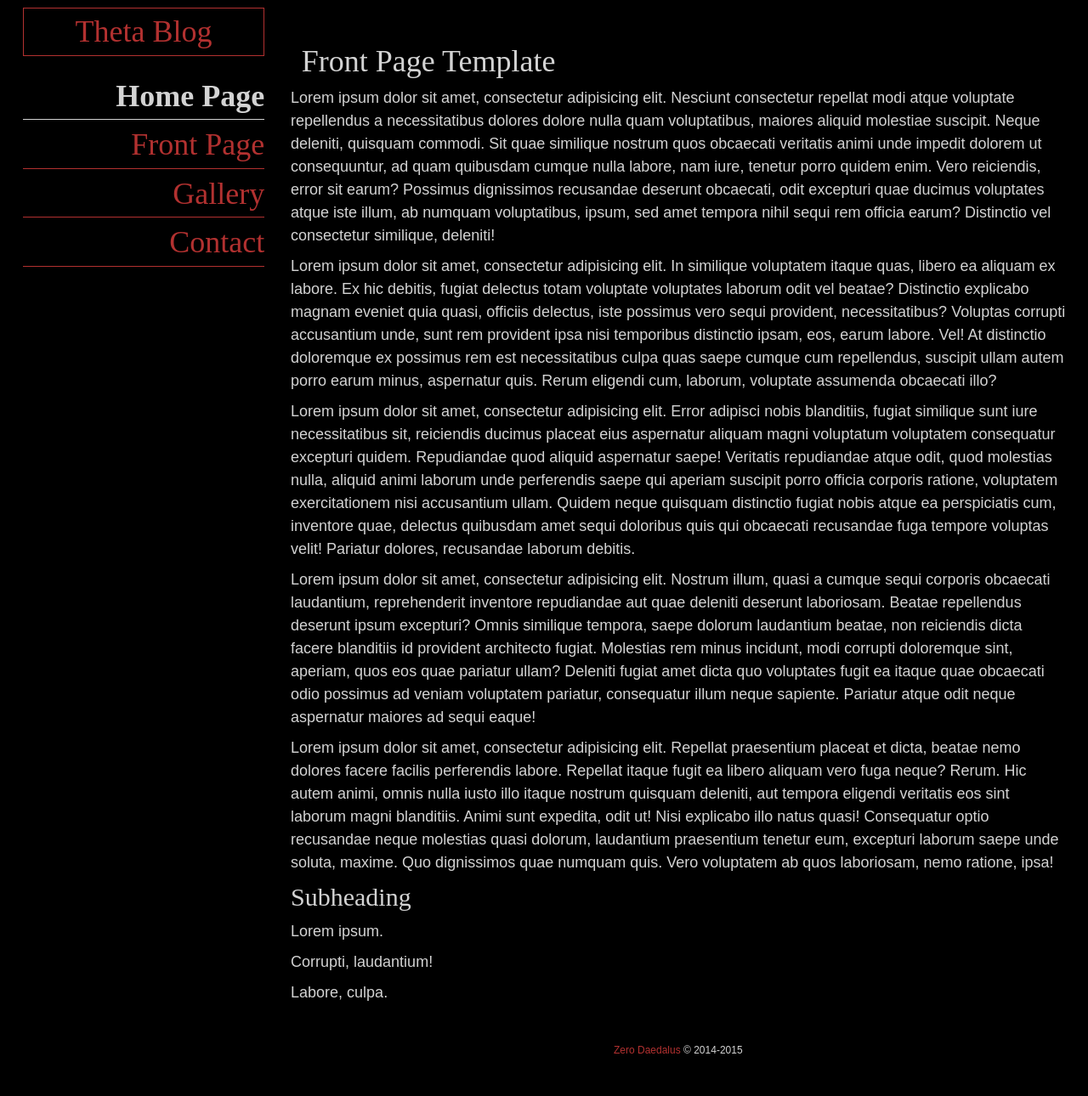
After one commit to DaJoker29/Theta, a PHP site: page /front-page.php in a window 1280 px wide. The commit adds this page. Shown: the whole page at 85% size. Run offline with PHP 8.4, Linux system fonts and the light colour scheme; some libraries are stand-ins or nearby versions; some web fonts are replaced.

Commit message:
Add Front Page template
* Create front-page.php template
* Update Nav to reflect new page structure

```diff
--- /dev/null
+++ b/mockup/front-page.php
@@ -0,0 +1,11 @@
+<?php
+    set_include_path('./templates');
+    include 'head.php';
+    include 'sidebar.php';
+    /*  Start of Content*/
+    include 'front-page-content.php';
+    /*  End of Content*/
+    include 'footer.php';
+    include 'scripts.php';
+    include 'close.php';
+?>
--- a/mockup/stylesheets/application.css
+++ b/mockup/stylesheets/application.css
@@ -472,6 +472,10 @@ textarea {
   margin-bottom: 9px;
   margin-bottom: 0.5rem;
 }
+/* line 13, ../../sass/layouts/_nav.scss */
+.nav-link a {
+  display: block;
+}
 
 /* line 1, ../../sass/layouts/_header.scss */
 .site-title {
@@ -514,6 +518,17 @@ textarea {
   }
 }
 
+/* line 1, ../../sass/layouts/_front-page.scss */
+.front-page {
+  border-top-width: 2px;
+  border-top-width: 0.11111rem;
+  border-top-style: solid;
+  border-top-color: #B23130;
+  padding-top: 7px;
+  padding-top: 0.38889rem;
+  clear: both;
+}
+
 /* line 1, ../../sass/modules/_post.scss */
 .post {
   border-top-width: 2px;
@@ -526,23 +541,17 @@ textarea {
   margin-bottom: 4rem;
   clear: both;
 }
-@media (min-width: 1200px) {
-  /* line 7, ../../sass/modules/_post.scss */
-  .post:first-child {
-    border: none;
-  }
-}
 
-/* line 13, ../../sass/modules/_post.scss */
+/* line 7, ../../sass/modules/_post.scss */
 .post-body {
   clear: both;
 }
 
-/* line 17, ../../sass/modules/_post.scss */
+/* line 11, ../../sass/modules/_post.scss */
 .post-actions {
   font-weight: bold;
 }
-/* line 20, ../../sass/modules/_post.scss */
+/* line 14, ../../sass/modules/_post.scss */
 .post-actions button {
   width: 22.22222%;
   float: left;
@@ -550,7 +559,7 @@ textarea {
   margin-right: 1.38889%;
 }
 
-/* line 25, ../../sass/modules/_post.scss */
+/* line 19, ../../sass/modules/_post.scss */
 .post-meta span {
   width: 97.22222%;
   float: left;
@@ -559,7 +568,7 @@ textarea {
   font-family: "BigJohn";
 }
 
-/* line 30, ../../sass/modules/_post.scss */
+/* line 24, ../../sass/modules/_post.scss */
 .post-delete {
   background-color: #B23130;
   color: #000000;
@@ -835,12 +844,18 @@ body:after {
     padding-bottom: 0.38889rem;
     text-align: right;
   }
+
+  /* line 21, ../../sass/state/_responsive.scss */
+  .post:first-child,
+  .front-page {
+    border: none;
+  }
 }
 /*
      Medium to Large
 */
 @media (min-width: 900px) and (max-width: 1200px) {
-  /* line 25, ../../sass/state/_responsive.scss */
+  /* line 31, ../../sass/state/_responsive.scss */
   .sidebar {
     width: 97.22222%;
     float: left;
@@ -848,7 +863,7 @@ body:after {
     margin-right: 1.38889%;
   }
 
-  /* line 29, ../../sass/state/_responsive.scss */
+  /* line 35, ../../sass/state/_responsive.scss */
   .nav-link {
     width: 22.22222%;
     float: left;
@@ -861,13 +876,15 @@ body:after {
     Medium+
 */
 @media (min-width: 900px) {
-  /* line 39, ../../sass/state/_responsive.scss */
-  .post-title,
-  .post-meta {
-    text-align: center;
+  /* line 45, ../../sass/state/_responsive.scss */
+  .front-page-title {
+    width: 97.22222%;
+    float: left;
+    margin-left: 1.38889%;
+    margin-right: 1.38889%;
   }
 
-  /* line 44, ../../sass/state/_responsive.scss */
+  /* line 49, ../../sass/state/_responsive.scss */
   .post-title {
     width: 72.22222%;
     float: left;
@@ -875,7 +892,7 @@ body:after {
     margin-right: 1.38889%;
   }
 
-  /* line 48, ../../sass/state/_responsive.scss */
+  /* line 53, ../../sass/state/_responsive.scss */
   .post-meta {
     width: 22.22222%;
     float: right;
@@ -888,7 +905,7 @@ body:after {
     6 Column Layout
 */
 @media (min-width: 480px) and (max-width: 900px) {
-  /* line 59, ../../sass/state/_responsive.scss */
+  /* line 64, ../../sass/state/_responsive.scss */
   html {
     font-size: 16px;
     font-size: 0.88889rem;
@@ -896,7 +913,7 @@ body:after {
     line-height: 1.25rem;
   }
 
-  /* line 63, ../../sass/state/_responsive.scss */
+  /* line 68, ../../sass/state/_responsive.scss */
   .nav-link {
     width: 44.44444%;
     float: left;
@@ -910,7 +927,7 @@ body:after {
     3 column layout
 */
 @media (max-width: 480px) {
-  /* line 79, ../../sass/state/_responsive.scss */
+  /* line 81, ../../sass/state/_responsive.scss */
   html {
     font-size: 16px;
     font-size: 0.88889rem;
@@ -918,12 +935,12 @@ body:after {
     line-height: 1.25rem;
   }
 
-  /* line 83, ../../sass/state/_responsive.scss */
+  /* line 85, ../../sass/state/_responsive.scss */
   .nav-link {
     text-align: center;
   }
 
-  /* line 87, ../../sass/state/_responsive.scss */
+  /* line 89, ../../sass/state/_responsive.scss */
   .nav-link,
   .post-title,
   .post-meta,
--- /dev/null
+++ b/mockup/templates/front-page-body.php
@@ -0,0 +1,30 @@
+<!-- Front Page Body -->
+<p>
+    <span>Lorem ipsum dolor sit amet, consectetur adipisicing elit. Nesciunt consectetur repellat modi atque voluptate repellendus a necessitatibus dolores dolore nulla quam voluptatibus, maiores aliquid molestiae suscipit. Neque deleniti, quisquam commodi.</span>
+    <span>Sit quae similique nostrum quos obcaecati veritatis animi unde impedit dolorem ut consequuntur, ad quam quibusdam cumque nulla labore, nam iure, tenetur porro quidem enim. Vero reiciendis, error sit earum?</span>
+    <span>Possimus dignissimos recusandae deserunt obcaecati, odit excepturi quae ducimus voluptates atque iste illum, ab numquam voluptatibus, ipsum, sed amet tempora nihil sequi rem officia earum? Distinctio vel consectetur similique, deleniti!</span>
+</p>
+<p>
+    <span>Lorem ipsum dolor sit amet, consectetur adipisicing elit. In similique voluptatem itaque quas, libero ea aliquam ex labore. Ex hic debitis, fugiat delectus totam voluptate voluptates laborum odit vel beatae?</span>
+    <span>Distinctio explicabo magnam eveniet quia quasi, officiis delectus, iste possimus vero sequi provident, necessitatibus? Voluptas corrupti accusantium unde, sunt rem provident ipsa nisi temporibus distinctio ipsam, eos, earum labore. Vel!</span>
+    <span>At distinctio doloremque ex possimus rem est necessitatibus culpa quas saepe cumque cum repellendus, suscipit ullam autem porro earum minus, aspernatur quis. Rerum eligendi cum, laborum, voluptate assumenda obcaecati illo?</span>
+</p>
+<p>
+    <span>Lorem ipsum dolor sit amet, consectetur adipisicing elit. Error adipisci nobis blanditiis, fugiat similique sunt iure necessitatibus sit, reiciendis ducimus placeat eius aspernatur aliquam magni voluptatum voluptatem consequatur excepturi quidem.</span>
+    <span>Repudiandae quod aliquid aspernatur saepe! Veritatis repudiandae atque odit, quod molestias nulla, aliquid animi laborum unde perferendis saepe qui aperiam suscipit porro officia corporis ratione, voluptatem exercitationem nisi accusantium ullam.</span>
+    <span>Quidem neque quisquam distinctio fugiat nobis atque ea perspiciatis cum, inventore quae, delectus quibusdam amet sequi doloribus quis qui obcaecati recusandae fuga tempore voluptas velit! Pariatur dolores, recusandae laborum debitis.</span>
+</p>
+<p>
+    <span>Lorem ipsum dolor sit amet, consectetur adipisicing elit. Nostrum illum, quasi a cumque sequi corporis obcaecati laudantium, reprehenderit inventore repudiandae aut quae deleniti deserunt laboriosam. Beatae repellendus deserunt ipsum excepturi?</span>
+    <span>Omnis similique tempora, saepe dolorum laudantium beatae, non reiciendis dicta facere blanditiis id provident architecto fugiat. Molestias rem minus incidunt, modi corrupti doloremque sint, aperiam, quos eos quae pariatur ullam?</span>
+    <span>Deleniti fugiat amet dicta quo voluptates fugit ea itaque quae obcaecati odio possimus ad veniam voluptatem pariatur, consequatur illum neque sapiente. Pariatur atque odit neque aspernatur maiores ad sequi eaque!</span>
+</p>
+<p>
+    <span>Lorem ipsum dolor sit amet, consectetur adipisicing elit. Repellat praesentium placeat et dicta, beatae nemo dolores facere facilis perferendis labore. Repellat itaque fugit ea libero aliquam vero fuga neque? Rerum.</span>
+    <span>Hic autem animi, omnis nulla iusto illo itaque nostrum quisquam deleniti, aut tempora eligendi veritatis eos sint laborum magni blanditiis. Animi sunt expedita, odit ut! Nisi explicabo illo natus quasi!</span>
+    <span>Consequatur optio recusandae neque molestias quasi dolorum, laudantium praesentium tenetur eum, excepturi laborum saepe unde soluta, maxime. Quo dignissimos quae numquam quis. Vero voluptatem ab quos laboriosam, nemo ratione, ipsa!</span>
+</p>
+<h3>Subheading</h3>
+<p>Lorem ipsum.</p>
+<p>Corrupti, laudantium!</p>
+<p>Labore, culpa.</p>
--- /dev/null
+++ b/mockup/templates/front-page-content.php
@@ -0,0 +1,9 @@
+<!-- Start of Content -->
+<main class="content">
+    <!-- Front Page Container -->
+    <article class="front-page">
+        <?php include 'front-page-heading.php'; ?>
+        <?php include 'front-page-body.php'; ?>
+    </article>
+</main>
+<!-- End of Content -->
--- /dev/null
+++ b/mockup/templates/front-page-heading.php
@@ -0,0 +1,4 @@
+<!-- Front Page Heading -->
+<header class="front-page-heading">
+    <h2 class="front-page-title">Front Page Template</h2>
+</header>
--- /dev/null
+++ b/mockup/templates/header.php
@@ -0,0 +1,5 @@
+<!-- Header -->
+<header class="site-header">
+    <a href="index.php"><h2 class="site-title">Theta Blog</h2></a>
+    <!-- <span class="site-tagline">Connect. Develop. Evolve.</span> -->
+</header>
--- /dev/null
+++ b/mockup/templates/nav.php
@@ -0,0 +1,9 @@
+<!-- Nav -->
+<nav>
+    <ul class="site-nav">
+        <li class="active nav-link"><a href="index.php">Home Page</a></li>
+        <li class="nav-link"><a href="front-page.php">Front Page</a></li>
+        <li class="nav-link"><a href="#">Gallery</a></li>
+        <li class="nav-link"><a href="#">Contact</a></li>
+    </ul>
+</nav>
--- a/mockup/templates/sidebar.php
+++ b/mockup/templates/sidebar.php
@@ -1,18 +1,6 @@
 <!-- Start of Sidebar -->
 <div class="sidebar">
-    <!-- Header -->
-    <header class="site-header">
-        <a href="#"><h2 class="site-title">Theta Blog</h2></a>
-        <!-- <span class="site-tagline">Connect. Develop. Evolve.</span> -->
-    </header>
-    <!-- Nav -->
-    <nav>
-        <ul class="site-nav">
-            <li class="active nav-link"><a href="#">Home</a></li>
-            <li class="nav-link"><a href="#">About</a></li>
-            <li class="nav-link"><a href="#">Gallery</a></li>
-            <li class="nav-link"><a href="#">Contact</a></li>
-        </ul>
-    </nav>
+    <?php include 'header.php'; ?>
+    <?php include 'nav.php'; ?>
 </div>
 <!-- End of Sidebar -->
--- a/sass/application.scss
+++ b/sass/application.scss
@@ -23,6 +23,7 @@
 @import "layouts/nav";
 @import "layouts/header";
 @import "layouts/footer";
+@import "layouts/front-page";
 
 // Modules
 @import "modules/post";
--- /dev/null
+++ b/sass/layouts/_front-page.scss
@@ -0,0 +1,4 @@
+.front-page {
+    @include leading-border;
+    clear: both;
+}
--- a/sass/layouts/_nav.scss
+++ b/sass/layouts/_nav.scss
@@ -9,4 +9,8 @@
 
 .nav-link {
     @include rhythm-margins;
+
+    a {
+        display: block;
+    }
 }
--- a/sass/modules/_post.scss
+++ b/sass/modules/_post.scss
@@ -2,12 +2,6 @@
     @include leading-border;
     @include margin-trailer(8);
     clear: both;
-
-    @include breakpoint($large) {
-        &:first-child {
-            border: none;
-        }
-    }
 }
 
 .post-body {
```
Also changed, not shown: mockup/templates/template.php (added, +11 -0 lines), sass/state/_responsive.scss (+8 -6 lines).
